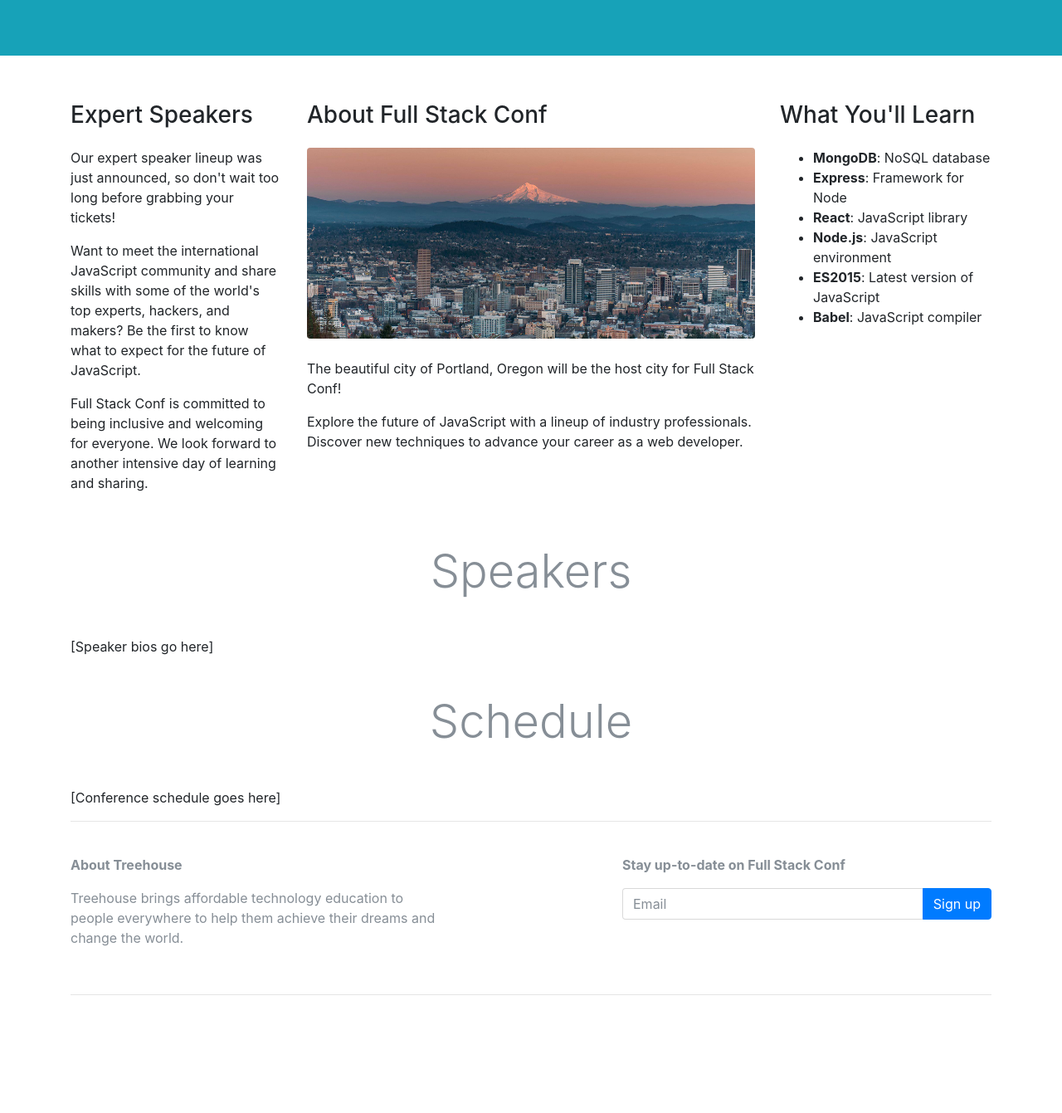
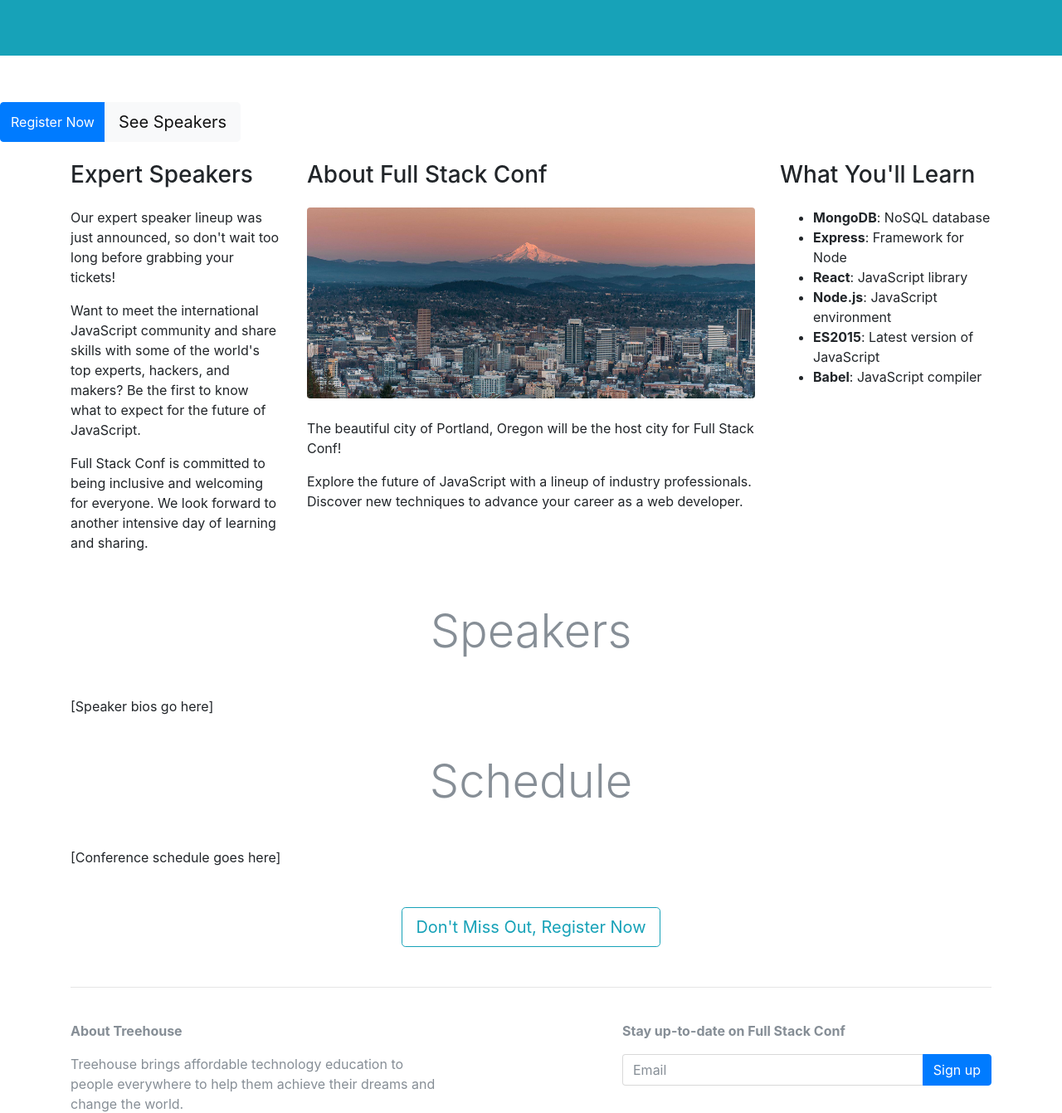
Before and after one commit to YunaHan53/bootstrap-project, a plain HTML site: page index.html in a window 1280 px wide. Shown: the part 260-1601 px from the top of the page at 83% size. Before the commit the page ends 1475 px from the top, so only its background shows below. Drawn offline with nearby package versions, Linux system fonts and the light colour scheme.

Commit message:
Added buttons using bootstrap

```diff
--- a/index.html
+++ b/index.html
@@ -36,6 +36,11 @@
         <p class="lead">TA One-day Conferende About All Things JavaScript!</p>
       </div>
     </div>
+
+    <div class="btn-group mt-4" role="group" aria-label="Callout Buttons">
+      <button type="button" class="btn btn-primary btn-large">Register Now</button>
+      <a class="btn btn-light btn-lg" href="#speakers">See Speakers</a>
+    </div>
     <!-- jumbotron -->
 
     <div class="container pt-4">
@@ -67,7 +72,7 @@
       </div> <!-- End About -->
 
       <!-- speakers -->
-      <h1 class="display-4 text-center my-5 text-muted">Speakers</h1>
+      <h1 id="speakers" class="display-4 text-center my-5 text-muted">Speakers</h1>
       [Speaker bios go here]
       <!-- End Speakers -->
 
@@ -75,6 +80,9 @@
       <h1 class="display-4 text-center my-5 text-muted">Schedule</h1>
       [Conference schedule goes here]
       <!-- End Schedule -->
+
+      <!-- call-out button -->
+      <button type="button" class="btn btn-outline-info btn-lg d-block mx-auto my-5">Don't Miss Out, Register Now</button>
 
       <!-- signup form -->
       <hr>
```
